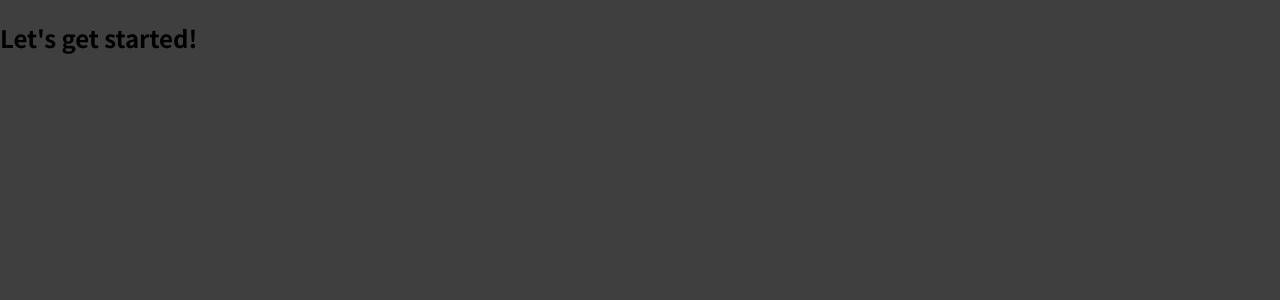
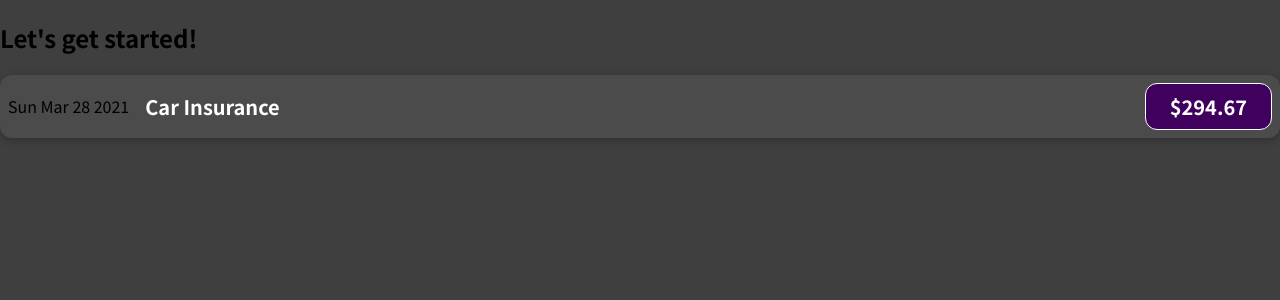
Before and after one commit to dopamine-s-archive/expense-tracker-app, a JavaScript app: page / in a window 1280 px wide. Shown: the top 300 px of the page. Built offline with nearby package versions, Linux system fonts and the light colour scheme.

Commit message:
starts working on new React project

```diff
--- a/src/App.js
+++ b/src/App.js
@@ -1,7 +1,10 @@
+import ExpenseItem from "./components/ExpenseItem";
+
 function App() {
   return (
     <div>
       <h2>Let's get started!</h2>
+      <ExpenseItem />
     </div>
   );
 }
--- /dev/null
+++ b/src/components/ExpenseItem.css
@@ -0,0 +1,56 @@
+.expense-item {
+  display: flex;
+  justify-content: space-between;
+  align-items: center;
+  box-shadow: 0 2px 8px rgba(0, 0, 0, 0.25);
+  padding: 0.5rem;
+  margin: 1rem 0;
+  border-radius: 12px;
+  background-color: #4b4b4b;
+}
+
+.expense-item__description {
+  display: flex;
+  flex-direction: column;
+  gap: 1rem;
+  align-items: flex-end;
+  flex-flow: column-reverse;
+  justify-content: flex-start;
+  flex: 1;
+}
+
+.expense-item h2 {
+  color: #3a3a3a;
+  font-size: 1rem;
+  flex: 1;
+  margin: 0 1rem;
+  color: white;
+}
+
+.expense-item__price {
+  font-size: 1rem;
+  font-weight: bold;
+  color: white;
+  background-color: #40005d;
+  border: 1px solid white;
+  padding: 0.5rem;
+  border-radius: 12px;
+}
+
+@media (min-width: 580px) {
+  .expense-item__description {
+    flex-direction: row;
+    align-items: center;
+    justify-content: flex-start;
+    flex: 1;
+  }
+
+  .expense-item__description h2 {
+    font-size: 1.25rem;
+  }
+
+  .expense-item__price {
+    font-size: 1.25rem;
+    padding: 0.5rem 1.5rem;
+  }
+}
--- /dev/null
+++ b/src/components/ExpenseItem.js
@@ -0,0 +1,19 @@
+import './ExpenseItem.css';
+
+function ExpenseItem() {
+const expenseDate = new Date(2021, 2, 28);
+const expenseTitle = 'Car Insurance';
+const expenseAmount = 294.67;
+
+  return (
+    <div className='expense-item'>
+      <div>{expenseDate.toDateString()}</div>
+      <div className='expense-item__description'>
+        <h2>{expenseTitle}</h2>
+        <div className='expense-item__price'>${expenseAmount}</div>
+      </div>
+    </div>
+  );
+}
+
+export default ExpenseItem;
```
Also changed, not shown: 1 other file (tests, documents, lock files or other folders).
